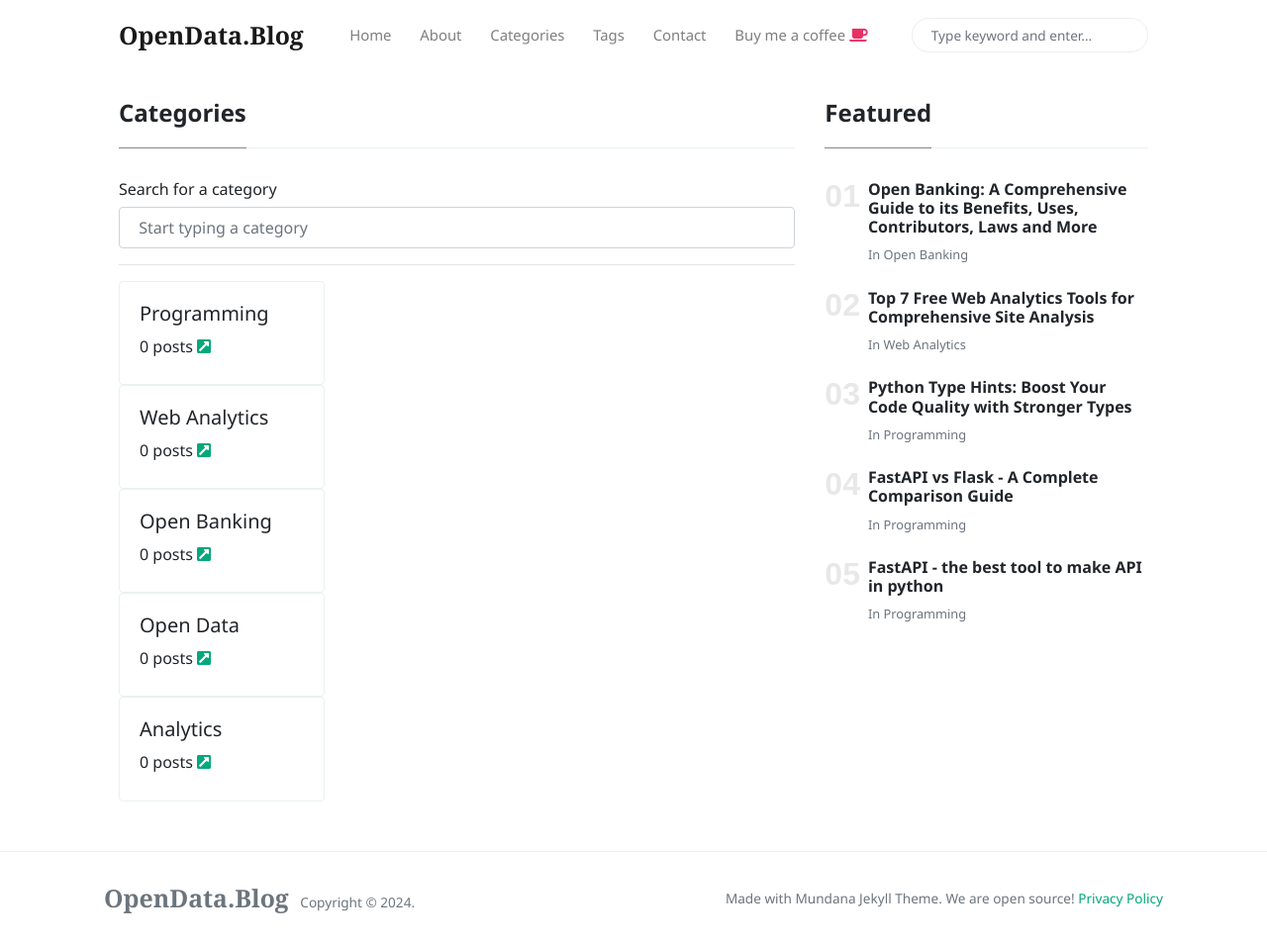
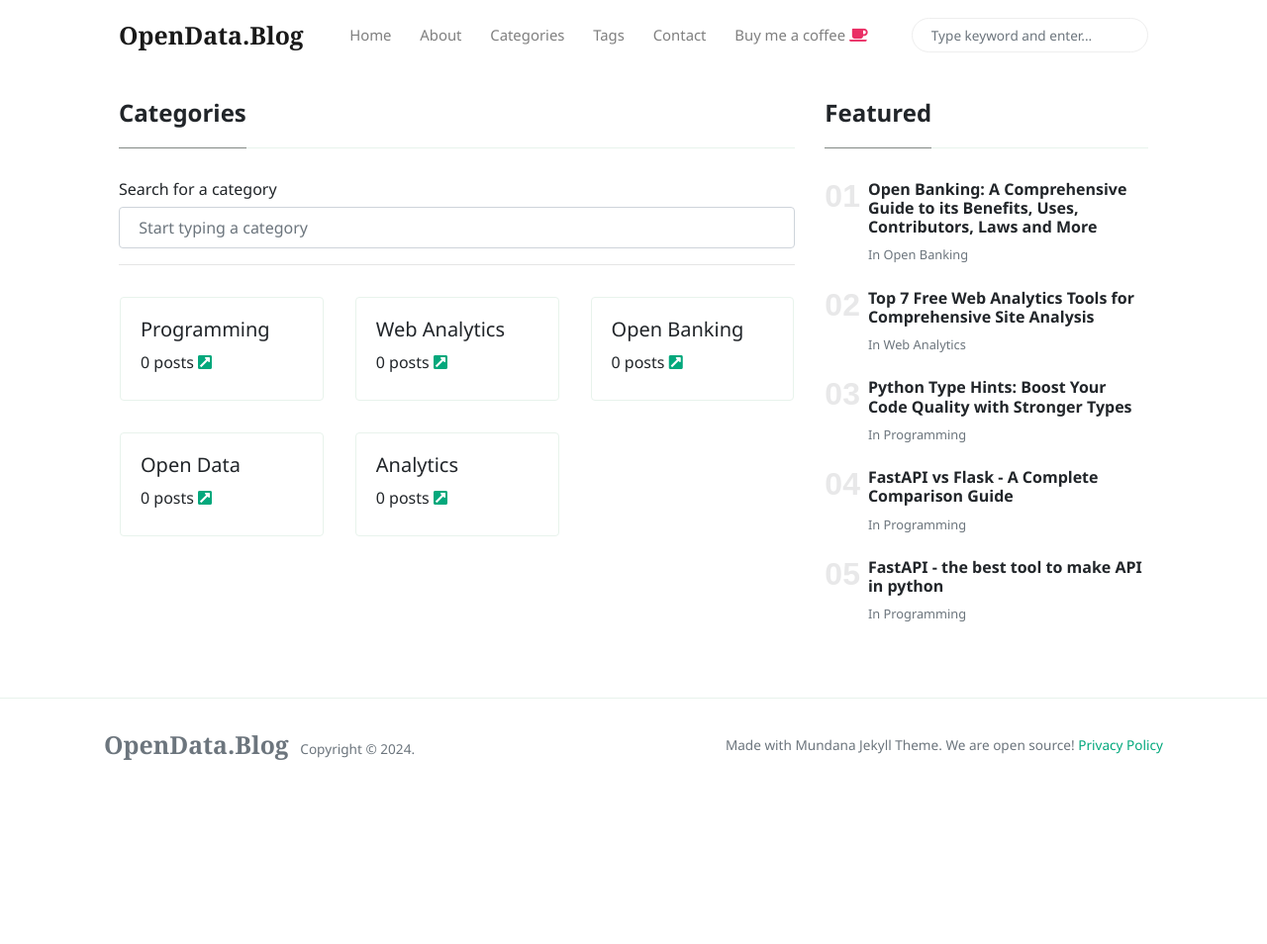
Before and after one commit to victorjohnsonk/victorjohnsonblog.github.io, a Jekyll site: the page built from _pages/categories.html, in a window 1280 px wide and 954 px high. Shown: the whole window at 99% size. Built offline with Jekyll 4.4.1, drawn with Linux system fonts in a browser that asks for light colours; nearby versions of some CDN libraries.

Commit message:
Update categories.html

```diff
--- a/_pages/categories.html
+++ b/_pages/categories.html
@@ -13,10 +13,10 @@
 			 <h6>Search for a category </h6>
 	<input type="text" id="filterInput" class="form-control mb-3" placeholder="Start typing a category">
 			 <hr>
+			  <div class="row">
         {% for category in site.categories %}
-			 <div class="row">
 	    {% assign category_name = category[0] | downcase %}
-        <div class="col-sm-4 item" id="{{ category[0] | downcase }}">
+        <div class="col-sm-4 p-3 item" id="{{ category[0] | downcase }}">
             <div class="card">
                 <div class="card-body">
                     <h5 class="card-title">{{ category[0] }}</h5>
@@ -24,8 +24,8 @@
                 </div>
             </div>
         </div>
-				   </div>
         {% endfor %}
+				  </div>
 
 			  <div id="noResultsMessage" style="display: none;"><h6>No matching items found.</h6></div>
 		 </div>
```
